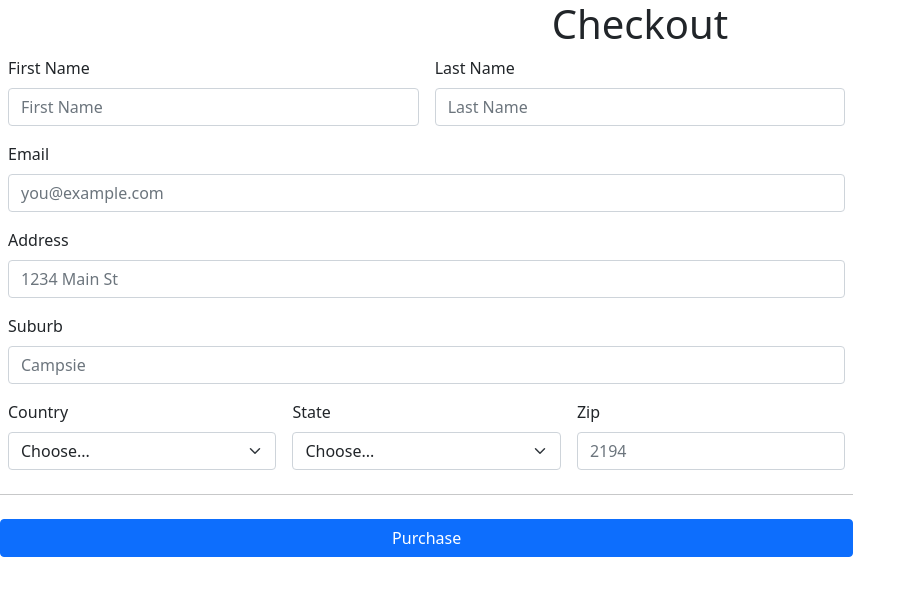
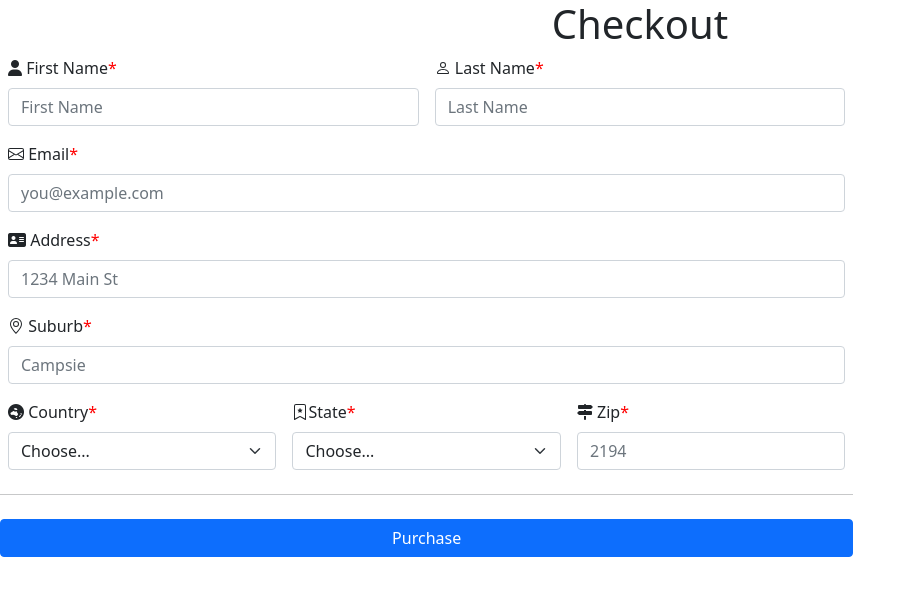
Before and after one commit to ndang247/poti-assignment-1, a PHP site: page /php/checkout.php in a window 1280 px wide. Shown: the top 596 px of the page, without its empty margins (0-916 px from the left). Run offline with PHP 8.4, Linux system fonts and the light colour scheme; some libraries are stand-ins or nearby versions.

Commit message:
Fix some warning, add checkout form styles and loading checkout button

```diff
--- a/js/checkoutValidation.js
+++ b/js/checkoutValidation.js
@@ -1,22 +1,25 @@
 function isValidate(event) {
     'use strict';
     var checkoutForm = document.getElementById("checkoutForm");
+    var purchaseBtn = document.getElementById("purchaseBtn");
+    var loadingBtn = document.getElementById("loadingBtn");
+
     // Checkout if checkoutForm exist
     console.log(checkoutForm);
     if (checkoutForm) {
         // If the form is not validated, prevent the form from being submitted
         console.log(checkoutForm.checkValidity());
+        checkoutForm.classList.add('was-validated');
         if (!checkoutForm.checkValidity()) {
             event.preventDefault();
             event.stopPropagation();
+            return false;
         }
-        checkoutForm.classList.add('was-validated');
+        else {
+            purchaseBtn.setAttribute("hidden", "");
+            loadingBtn.removeAttribute("hidden");
+            // checkoutForm.classList.add('was-validated');
+            return true;
+        }
     }
-    // Reference for getting all the classes of a DOM element
-    // https://melvingeorge.me/blog/get-all-classnames-of-element-dom-javascript
-    // Get all the class of the form and check if the class contains was-validated
-    checkoutForm.classList.forEach(element => {
-        if (element.includes('was-validated')) return false;
-        else return true;
-    });
 }
--- a/php/checkout.php
+++ b/php/checkout.php
@@ -8,6 +8,7 @@
     <meta name="viewport" content="width=device-width, initial-scale=1.0">
     <link rel="stylesheet" href="../css/checkout.css" />
     <link href="https://cdn.jsdelivr.net/npm/bootstrap@5.1.3/dist/css/bootstrap.min.css" rel="stylesheet" integrity="sha384-1BmE4kWBq78iYhFldvKuhfTAU6auU8tT94WrHftjDbrCEXSU1oBoqyl2QvZ6jIW3" crossorigin="anonymous" />
+    <script src="https://kit.fontawesome.com/c818109c96.js" crossorigin="anonymous"></script>
     <title>Checkout</title>
 </head>
 
@@ -22,42 +23,61 @@
             <form id="checkoutForm" method="POST" action="sendEmail.php" class="needs-validation" onsubmit="return isValidate(event)" novalidate>
                 <div id="checkout" class="row g-3">
                     <div class="col-sm-6">
-                        <label for="firstName" class="form-label">First Name</label>
+                        <label for="firstName" class="form-label d-flex align-items-center">
+                            <i class="fa-solid fa-user"></i>&nbsp;First Name <span style="color:red">*</span>
+                        </label>
                         <input type="text" class="form-control" name="firstName" placeholder="First Name" value="" required>
                         <div class="invalid-feedback">
                             Valid first name is required.
                         </div>
                     </div>
                     <div class="col-sm-6">
-                        <label for="lastName" class="form-label">Last Name</label>
+                        <label for="lastName" class="form-label d-flex align-items-center">
+                            <svg xmlns="http://www.w3.org/2000/svg" width="16" height="16" fill="currentColor" class="bi bi-person" viewBox="0 0 16 16">
+                                <path d="M8 8a3 3 0 1 0 0-6 3 3 0 0 0 0 6zm2-3a2 2 0 1 1-4 0 2 2 0 0 1 4 0zm4 8c0 1-1 1-1 1H3s-1 0-1-1 1-4 6-4 6 3 6 4zm-1-.004c-.001-.246-.154-.986-.832-1.664C11.516 10.68 10.289 10 8 10c-2.29 0-3.516.68-4.168 1.332-.678.678-.83 1.418-.832 1.664h10z" />
+                            </svg>&nbsp;Last Name <span style="color:red">*</span>
+                        </label>
                         <input type="text" class="form-control" name="lastName" placeholder="Last Name" value="" required>
                         <div class="invalid-feedback">
                             Valid last name is required.
                         </div>
                     </div>
                     <div class="col-12">
-                        <label for="email" class="form-label">Email <span class="text-muted"></span></label>
+                        <label for="email" class="form-label d-flex align-items-center">
+                            <svg xmlns="http://www.w3.org/2000/svg" width="16" height="16" fill="currentColor" class="bi bi-envelope" viewBox="0 0 16 16">
+                                <path d="M0 4a2 2 0 0 1 2-2h12a2 2 0 0 1 2 2v8a2 2 0 0 1-2 2H2a2 2 0 0 1-2-2V4Zm2-1a1 1 0 0 0-1 1v.217l7 4.2 7-4.2V4a1 1 0 0 0-1-1H2Zm13 2.383-4.708 2.825L15 11.105V5.383Zm-.034 6.876-5.64-3.471L8 9.583l-1.326-.795-5.64 3.47A1 1 0 0 0 2 13h12a1 1 0 0 0 .966-.741ZM1 11.105l4.708-2.897L1 5.383v5.722Z" />
+                            </svg>&nbsp;Email <span style="color:red">*</span>
+                        </label>
                         <input type="email" class="form-control" name="email" placeholder="you@example.com" required>
                         <div class="invalid-feedback">
                             Please enter a valid email address for shipping updates.
                         </div>
                     </div>
                     <div class="col-12">
-                        <label for="address" class="form-label">Address</label>
+                        <label for="address" class="form-label d-flex align-items-center">
+                            <i class="fa-solid fa-address-card"></i>&nbsp;Address <span style="color:red">*</span>
+                        </label>
                         <input type="text" class="form-control" name="address" placeholder="1234 Main St" required>
                         <div class="invalid-feedback">
                             Please enter your shipping address.
                         </div>
                     </div>
                     <div class="col-12">
-                        <label for="suburb" class="form-label">Suburb</label>
+                        <label for="suburb" class="form-label d-flex align-items-center">
+                            <svg xmlns="http://www.w3.org/2000/svg" width="16" height="16" fill="currentColor" class="bi bi-geo-alt" viewBox="0 0 16 16">
+                                <path d="M12.166 8.94c-.524 1.062-1.234 2.12-1.96 3.07A31.493 31.493 0 0 1 8 14.58a31.481 31.481 0 0 1-2.206-2.57c-.726-.95-1.436-2.008-1.96-3.07C3.304 7.867 3 6.862 3 6a5 5 0 0 1 10 0c0 .862-.305 1.867-.834 2.94zM8 16s6-5.686 6-10A6 6 0 0 0 2 6c0 4.314 6 10 6 10z" />
+                                <path d="M8 8a2 2 0 1 1 0-4 2 2 0 0 1 0 4zm0 1a3 3 0 1 0 0-6 3 3 0 0 0 0 6z" />
+                            </svg>&nbsp;Suburb <span style="color:red">*</span>
+                        </label>
                         <input type="text" class="form-control" name="suburb" placeholder="Campsie" required>
                         <div class="invalid-feedback">
                             Please enter your suburb.
                         </div>
                     </div>
                     <div class="col-sm-4">
-                        <label for="country" class="form-label">Country</label>
+                        <label for="country" class="form-label d-flex align-items-center">
+                            <i class="fa-solid fa-earth-oceania"></i>&nbsp;Country <span style="color:red">*</span>
+                        </label>
                         <select class="form-select" name="country" required>
                             <option value="">Choose...</option>
                             <option>Australia</option>
@@ -67,7 +87,12 @@
                         </div>
                     </div>
                     <div class="col-sm-4">
-                        <label for="state" class="form-label">State</label>
+                        <label for="state" class="form-label d-flex align-items-center">
+                            <svg xmlns="http://www.w3.org/2000/svg" width="16" height="16" fill="currentColor" class="bi bi-bookmark-star" viewBox="0 0 16 16">
+                                <path d="M7.84 4.1a.178.178 0 0 1 .32 0l.634 1.285a.178.178 0 0 0 .134.098l1.42.206c.145.021.204.2.098.303L9.42 6.993a.178.178 0 0 0-.051.158l.242 1.414a.178.178 0 0 1-.258.187l-1.27-.668a.178.178 0 0 0-.165 0l-1.27.668a.178.178 0 0 1-.257-.187l.242-1.414a.178.178 0 0 0-.05-.158l-1.03-1.001a.178.178 0 0 1 .098-.303l1.42-.206a.178.178 0 0 0 .134-.098L7.84 4.1z" />
+                                <path d="M2 2a2 2 0 0 1 2-2h8a2 2 0 0 1 2 2v13.5a.5.5 0 0 1-.777.416L8 13.101l-5.223 2.815A.5.5 0 0 1 2 15.5V2zm2-1a1 1 0 0 0-1 1v12.566l4.723-2.482a.5.5 0 0 1 .554 0L13 14.566V2a1 1 0 0 0-1-1H4z" />
+                            </svg>State <span style="color:red">*</span>
+                        </label>
                         <select class="form-select" name="state" required>
                             <option value="">Choose...</option>
                             <option>NSW</option>
@@ -83,7 +108,9 @@
                         </div>
                     </div>
                     <div class="col-sm-4">
-                        <label for="zip" class="form-label">Zip</label>
+                        <label for="zip" class="form-label d-flex align-items-center">
+                            <i class="fa-solid fa-signs-post"></i>&nbsp;Zip <span style="color:red">*</span>
+                        </label>
                         <input type="text" class="form-control" name="zip" placeholder="2194" required>
                         <div class="invalid-feedback">
                             Zip code required.
@@ -91,7 +118,11 @@
                     </div>
                 </div>
                 <hr class="my-4">
-                <input class="w-100 btn btn-primary" type="submit" value="Purchase">
+                <input id="purchaseBtn" class="w-100 btn btn-primary" type="submit" value="Purchase">
+                <button id="loadingBtn" class="w-100 btn btn-primary" type="button" disabled hidden>
+                    <span class="spinner-border spinner-border-sm" role="status" aria-hidden="true"></span>
+                    Loading...
+                </button>
             </form>
         </div>
     </div>
```
Also changed, not shown: index.html (+10 -11 lines), php/cart.php (+12 -3 lines), php/productDetails.php (+9 -2 lines).
